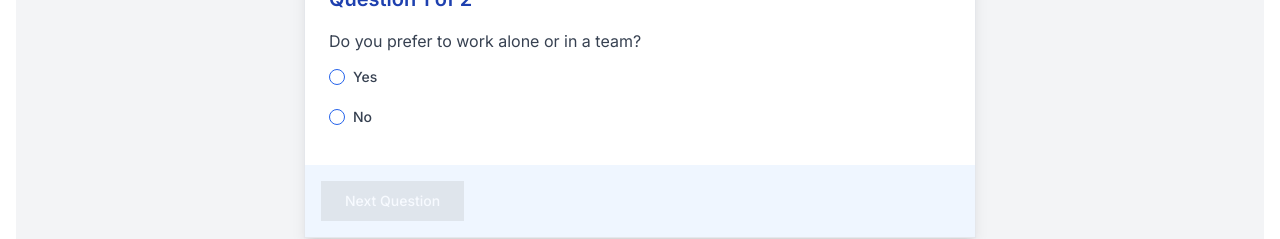
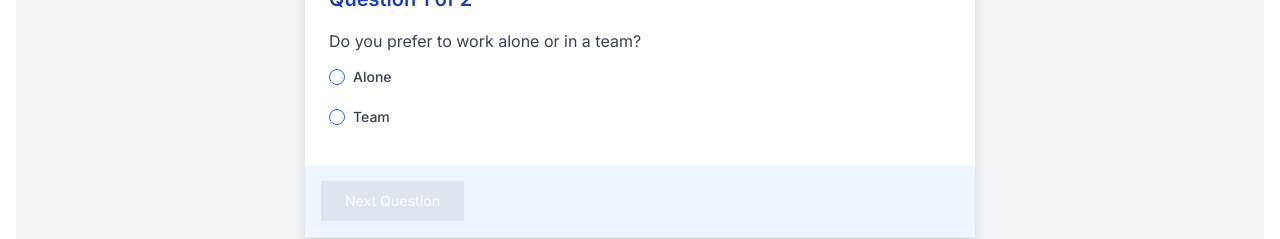
Before and after one commit to SamuraiCali/psycheSite, a Next.js app: page /assessment_sketch in a window 1280 px wide. Shown: the part 477-716 px from the top of the page. Built offline with nearby package versions, Linux system fonts and the light colour scheme.

Commit message:
tinyChangeBeforeSubmit

```diff
--- a/app/assessment_sketch/page.tsx
+++ b/app/assessment_sketch/page.tsx
@@ -17,7 +17,7 @@ const quizQuestions = [
   {
     id: 1,
     question: "Do you prefer to work alone or in a team?",
-    options: ["Yes", "No"],
+    options: ["Alone", "Team"],
     correctAnswer: 1,
   },
   {
```
